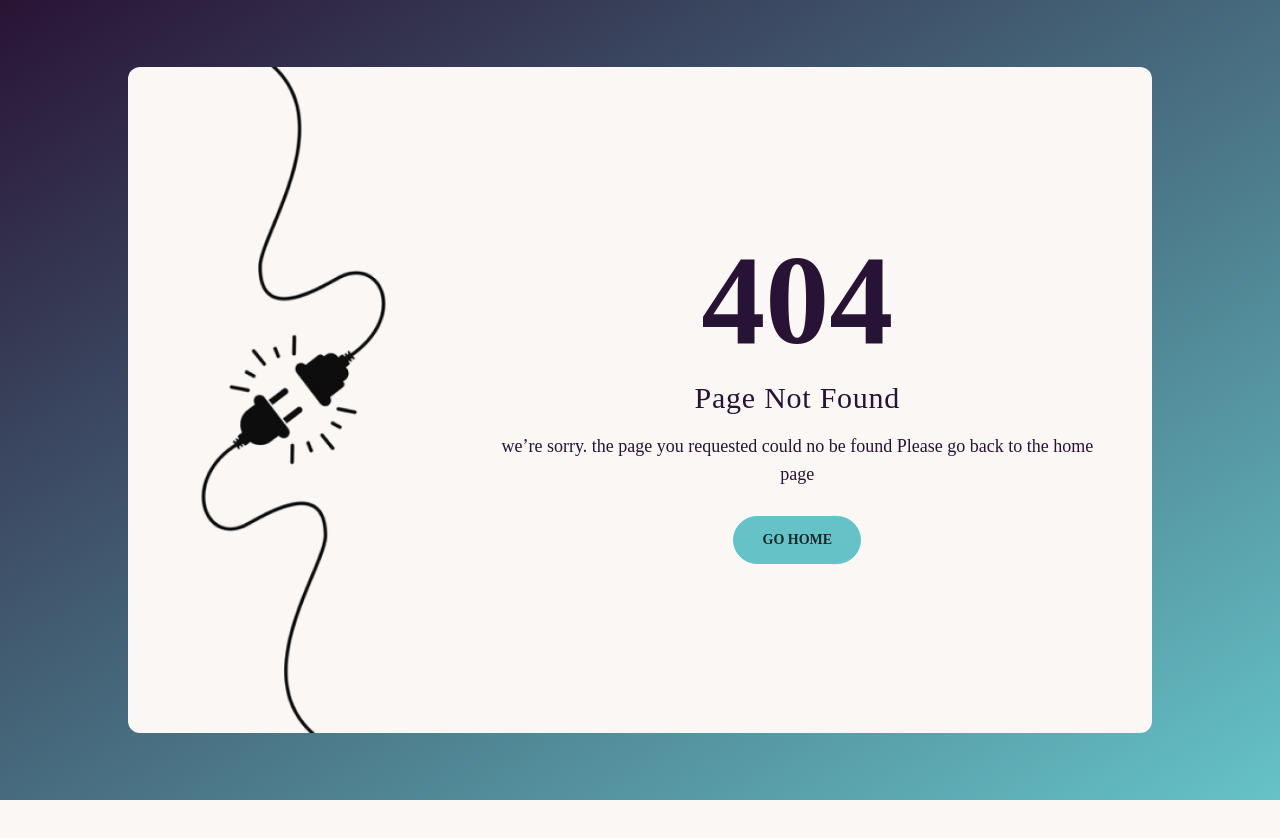
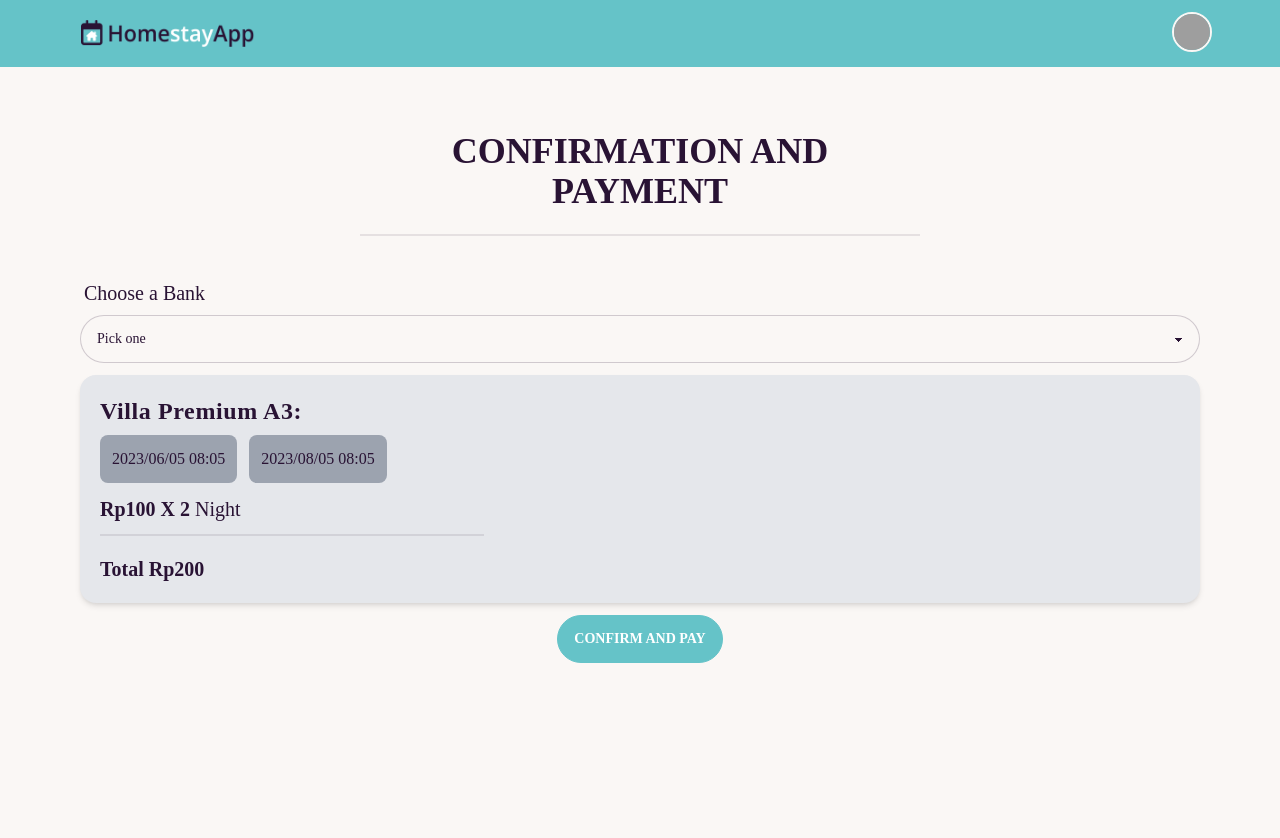
Before and after one commit to Asilsay/homestay-app, a React (Vite) app: page /confirm in a window 1280 px wide. Before the commit this address had no page. Shown: the top 838 px of the page. Before the commit the page ends 800 px from the top, so only its background shows below. Built offline with nearby package versions, Linux system fonts and the light colour scheme; grey boxes are pictures that could not be loaded.

Commit message:
style: styling confirm page

```diff
--- /dev/null
+++ b/src/pages/ConfirmPay.tsx
@@ -0,0 +1,102 @@
+import Layout from "../components/Layout";
+import { FC } from "react";
+import { data } from "../json/dummyTrip.json";
+
+import { useFormik } from "formik";
+import * as Yup from "yup";
+
+interface Props {
+  category?: string;
+  price?: number;
+  quantitiy?: number;
+  gross_amount?: number;
+  check_in_date?: string;
+  check_out_date?: string;
+  payment_status?: string;
+}
+
+const schemaConfirm = Yup.object().shape({
+  status: Yup.object()
+    .shape({
+      bank: Yup.string().required("status is required"),
+    })
+    .nullable() // for handling null value when clearing options via clicking "x"
+    .required("status is required (from outter null check)"),
+});
+const ConfirmPay = () => {
+  const formik = useFormik({
+    initialValues: {
+      bank: "",
+    },
+    validationSchema: schemaConfirm,
+    onSubmit: (values) => {
+      console.log(values);
+    },
+  });
+
+  return (
+    <Layout chose="layout">
+      <Layout
+        chose="section"
+        addClass="bg-base-100 flex flex-col items-center py-16 px-20"
+      >
+        <div className="w-1/2 items-center text-center">
+          <p className="text-4xl font-semibold text-neutral uppercase ">
+            Confirmation and Payment
+          </p>
+          <div className="divider"></div>
+        </div>
+        <form className="flex flex-col gap-3 w-full mt-3">
+          <div className="flex flex-col">
+            <div className="w-full">
+              <label className="label">
+                <span className="label-text text-[#291334] text-xl">
+                  Choose a Bank
+                </span>
+              </label>
+              <select className="select select-bordered w-full">
+                <option disabled selected>
+                  Pick one
+                </option>
+                <option value={"BNI"}>BNI</option>
+                <option value={"BCA"}>BCA</option>
+                <option value={"BRI"}>BRI</option>
+                <option value={"Mandiri"}>Mandiri</option>
+                <option value={"Permata"}>Permata</option>
+              </select>
+            </div>
+          </div>
+          <div className="h-full w-full p-5 justify-between bg-gray-200 rounded-box shadow-md flex flex-row">
+            <div className="w-3/6">
+              <p className="text-2xl text-neutral font-semibold tracking-wide mb-2">
+                Villa Premium A3:
+              </p>
+              <div className="flex gap-3">
+                <div className="w-max h-max rounded-lg p-3 bg-gray-400">
+                  2023/06/05 08:05
+                </div>
+                <div className="w-max h-max rounded-lg p-3 bg-gray-400">
+                  2023/08/05 08:05
+                </div>
+              </div>
+
+              <p className="text-xl font-semibold text-neutral capitalize mt-3 ">
+                Rp{100} x {2} <span className="font-normal">{` `}Night</span>
+              </p>
+              <div className="divider w-96 my-1"></div>
+              <p className="text-xl font-semibold text-neutral capitalize mt-3 ">
+                Total Rp{200}
+              </p>
+            </div>
+          </div>
+          <div className="w-full flex justify-center gap-3">
+            <button type="submit" className="btn btn-primary w-auto text-white">
+              Confirm and Pay
+            </button>
+          </div>
+        </form>
+      </Layout>
+    </Layout>
+  );
+};
+export default ConfirmPay;
--- a/src/routes/index.tsx
+++ b/src/routes/index.tsx
@@ -13,6 +13,7 @@ import Landing from "../pages/Landing";
 import Profile from "../pages/Profile";
 import EditProfile from "../pages/EditProfile";
 import Hosting from "../pages/Hosting";
+import ConfirmPay from "../pages/ConfirmPay";
 
 const Router = () => {
   return (
@@ -30,6 +31,7 @@ const Router = () => {
         <Route path="/profile" element={<Profile />} />
         <Route path="/editprofile" element={<EditProfile />} />
         <Route path="/hosting" element={<Hosting />} />
+        <Route path="/confirm" element={<ConfirmPay />} />
         <Route path="*" element={<NotFound />} />
       </Routes>
     </BrowserRouter>
```
